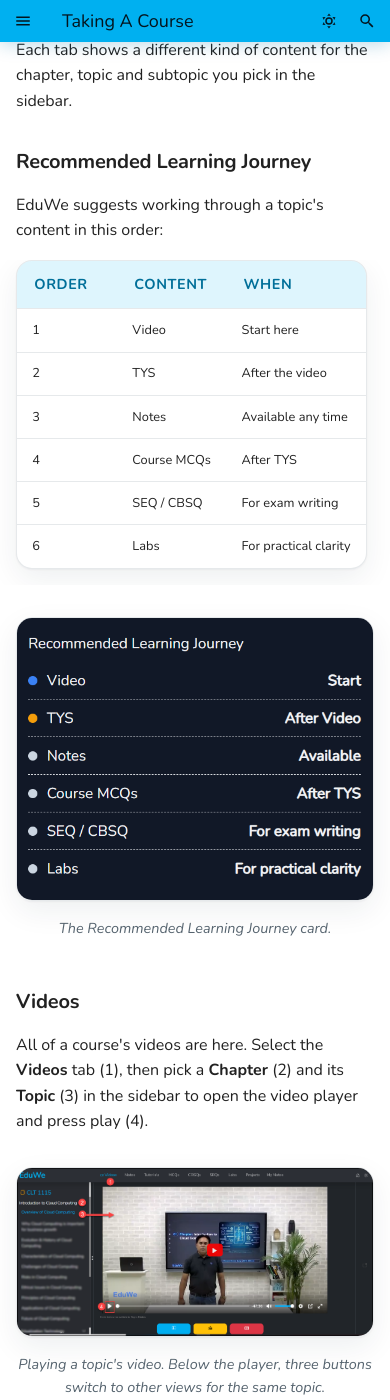
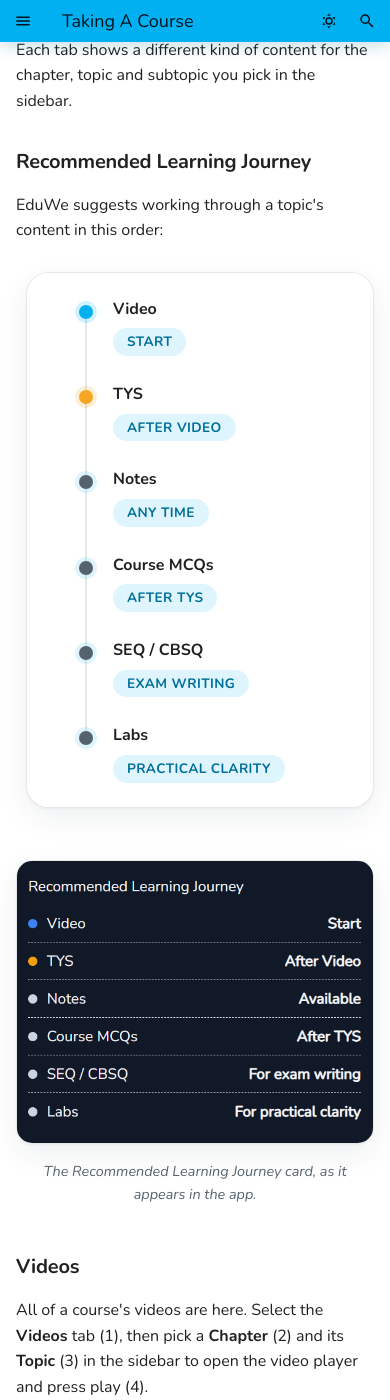
Before and after one commit to geitdeepak/EduWeIO_HelpDoc, an MkDocs documentation site: the page built from docs/learner/taking-a-course.md, in a window 390 px wide and 1400 px high, scrolled down 1572 px. Built offline with MkDocs 1.6.1 and Material for MkDocs 9.7.7, drawn with Linux system fonts in a browser that asks for light colours.

Commit message:
Turn the Recommended Learning Journey into a flow chart
Replace the plain table with a connected vertical flow: a line running
through colour-coded dots (blue for Video, amber for TYS, neutral for
the rest), each step's name, and a "when" chip on the right. Adds a new
reusable .eduwe-journey component to extra.css, not tied to this one
page. The original app screenshot stays below it for reference.

Verified in both light and dark themes before pushing.

Co-Authored-By: Claude Sonnet 5 <noreply@anthropic.com>

```diff
--- a/docs/learner/taking-a-course.md
+++ b/docs/learner/taking-a-course.md
@@ -40,18 +40,54 @@ Each tab shows a different kind of content for the chapter, topic and subtopic y
 
 EduWe suggests working through a topic's content in this order:
 
-| Order | Content | When |
-|---|---|---|
-| 1 | Video | Start here |
-| 2 | TYS | After the video |
-| 3 | Notes | Available any time |
-| 4 | Course MCQs | After TYS |
-| 5 | SEQ / CBSQ | For exam writing |
-| 6 | Labs | For practical clarity |
+<ol class="eduwe-journey">
+  <li data-tone="video">
+    <span class="eduwe-journey__marker"></span>
+    <span class="eduwe-journey__body">
+      <span class="eduwe-journey__title">Video</span>
+      <span class="eduwe-journey__when">Start</span>
+    </span>
+  </li>
+  <li data-tone="tys">
+    <span class="eduwe-journey__marker"></span>
+    <span class="eduwe-journey__body">
+      <span class="eduwe-journey__title">TYS</span>
+      <span class="eduwe-journey__when">After Video</span>
+    </span>
+  </li>
+  <li>
+    <span class="eduwe-journey__marker"></span>
+    <span class="eduwe-journey__body">
+      <span class="eduwe-journey__title">Notes</span>
+      <span class="eduwe-journey__when">Any Time</span>
+    </span>
+  </li>
+  <li>
+    <span class="eduwe-journey__marker"></span>
+    <span class="eduwe-journey__body">
+      <span class="eduwe-journey__title">Course MCQs</span>
+      <span class="eduwe-journey__when">After TYS</span>
+    </span>
+  </li>
+  <li>
+    <span class="eduwe-journey__marker"></span>
+    <span class="eduwe-journey__body">
+      <span class="eduwe-journey__title">SEQ / CBSQ</span>
+      <span class="eduwe-journey__when">Exam Writing</span>
+    </span>
+  </li>
+  <li>
+    <span class="eduwe-journey__marker"></span>
+    <span class="eduwe-journey__body">
+      <span class="eduwe-journey__title">Labs</span>
+      <span class="eduwe-journey__when">Practical Clarity</span>
+    </span>
+  </li>
+</ol>
 
 <figure markdown>
   ![A Recommended Learning Journey card listing, in order: Video (Start), TYS (After Video), Notes (Available), Course MCQs (After TYS), SEQ / CBSQ (For exam writing), and Labs (For practical clarity)](../assets/images/course-home/course-home-18-recommended-learning-journey.png){ loading=lazy }
-  <figcaption>The Recommended Learning Journey card.</figcaption>
+  <figcaption>The Recommended Learning Journey card, as it appears in the app.</figcaption>
 </figure>
 
 <!-- TODO: confirm exactly where this card appears (for example on the Videos tab, alongside Continue Learning and Certification Path). -->
--- a/docs/stylesheets/extra.css
+++ b/docs/stylesheets/extra.css
@@ -815,6 +815,108 @@ button:focus-visible,
   }
 }
 
+/* ===== Recommended Learning Journey: a small vertical flow chart =====
+   A connected line of dots runs down the left, one per step, with the
+   step name and a "when" chip on the right - reusable anywhere a
+   suggested order needs to be shown as a flow rather than a plain table. */
+.md-typeset .eduwe-journey {
+  margin: 1.4rem 0 1.8rem;
+  padding: 1.2rem 1.6rem;
+  list-style: none;
+  border: 1px solid var(--eduwe-card-border);
+  border-radius: var(--eduwe-radius);
+  background: var(--eduwe-card-bg);
+  box-shadow: var(--eduwe-card-shadow);
+}
+
+.md-typeset .eduwe-journey li {
+  display: flex;
+  align-items: stretch;
+  gap: 1rem;
+  margin: 0;
+}
+
+.md-typeset .eduwe-journey__marker {
+  position: relative;
+  flex: none;
+  width: 0.7rem;
+}
+
+.md-typeset .eduwe-journey__marker::before {
+  content: "";
+  position: absolute;
+  top: 0.4rem;
+  left: 0;
+  width: 0.7rem;
+  height: 0.7rem;
+  border-radius: 50%;
+  background: var(--eduwe-muted);
+  box-shadow: 0 0 0 4px var(--eduwe-tile);
+}
+
+.md-typeset .eduwe-journey__marker::after {
+  content: "";
+  position: absolute;
+  top: 1.1rem;
+  bottom: -1.1rem;
+  left: 0.3rem;
+  width: 2px;
+  background: var(--eduwe-card-border);
+}
+
+.md-typeset .eduwe-journey li:last-child .eduwe-journey__marker::after {
+  display: none;
+}
+
+.md-typeset .eduwe-journey li[data-tone="video"] .eduwe-journey__marker::before {
+  background: #00b0f0;
+  box-shadow: 0 0 0 4px rgba(0, 176, 240, 0.18);
+}
+
+.md-typeset .eduwe-journey li[data-tone="tys"] .eduwe-journey__marker::before {
+  background: #f5a623;
+  box-shadow: 0 0 0 4px rgba(245, 166, 35, 0.18);
+}
+
+.md-typeset .eduwe-journey__body {
+  display: flex;
+  flex: 1;
+  align-items: baseline;
+  justify-content: space-between;
+  gap: 1rem;
+  padding-bottom: 1.1rem;
+}
+
+.md-typeset .eduwe-journey li:last-child .eduwe-journey__body {
+  padding-bottom: 0;
+}
+
+.md-typeset .eduwe-journey__title {
+  font-weight: 700;
+}
+
+.md-typeset .eduwe-journey__when {
+  flex: none;
+  padding: 0.15rem 0.7rem;
+  border-radius: 1rem;
+  background: var(--eduwe-tile);
+  color: var(--md-typeset-a-color);
+  font-size: 0.68rem;
+  font-weight: 800;
+  letter-spacing: 0.03em;
+  text-transform: uppercase;
+  white-space: nowrap;
+}
+
+@media (max-width: 30em) {
+  .md-typeset .eduwe-journey__body {
+    flex-direction: column;
+    align-items: flex-start;
+    gap: 0.3rem;
+    padding-bottom: 1.3rem;
+  }
+}
+
 /* ===== Hover zoom on screenshots (wrapper added by javascripts/zoom.js) ===== */
 .md-typeset .eduwe-zoom {
   display: inline-block;
```
